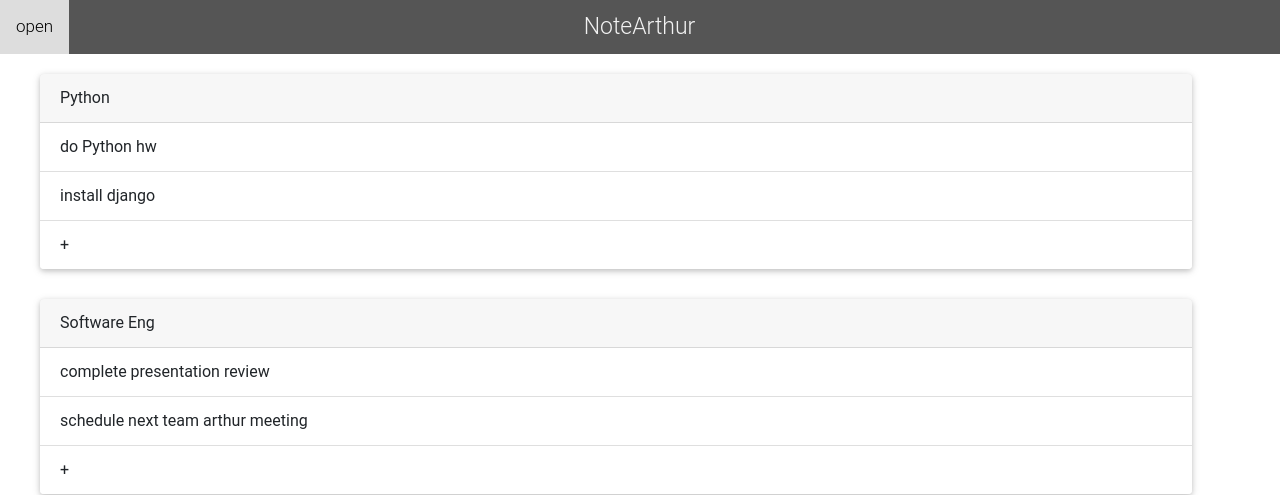
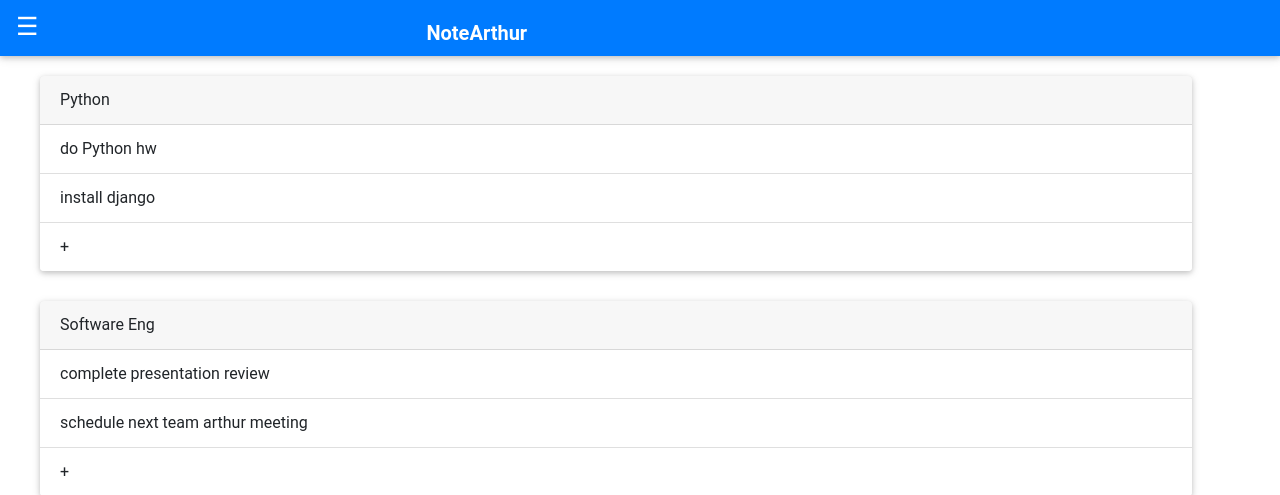
Before and after one commit to uda832/note_arthur, a Flask app: template app/templates/arthur.html in a window 1280 px wide. Shown: the top 495 px of the page. Run offline with Flask 2, Linux system fonts and the light colour scheme; the template is opened without the code that fills it, so the values that code supplies are empty; some libraries are stand-ins or nearby versions.

Commit message:
Change the topbar

```diff
--- a/app/static/css/navStyle.css
+++ b/app/static/css/navStyle.css
@@ -15,8 +15,6 @@ body{
     display: block;
     float: center;
     font-size: 23px;
-    padding-top: 10px;
-    padding-right: 70px; /*Takes care of title offset from green box*/
     text-align: center;
 }
 
@@ -100,3 +98,7 @@ body{
     .sidenav {padding-top: 30px;}
     .sidenav a {font-size: 14px;}
 }
+
+/* .card {
+    max-width: 500px;
+} */
--- a/app/templates/arthur.html
+++ b/app/templates/arthur.html
@@ -54,19 +54,25 @@
 </head>
 <body>
     <!-- Top bar Navigation -->
-    <div class="topnav" id="myTopnav">
-        <a href="#home" class="active"><span onclick="openNav()">open</span></a>
-        <href="javascript:void(0);" class="title">NoteArthur</a>
-        <!-- <a href="#contact">Contact</a>
-        <a href="#about">About</a> -->
-        <a href="javascript:void(0);" class="icon" onclick="myFunction()">&#9776;</a>
-      </div>
-
+    <nav class="navbar navbar-default navbar-fixed-top" style="height: 7vh; background-color: #007bff;">
+        <div style="color: white; cursor: pointer; display: inline-block; width: 50px; height: 50px; ">
+            <div style="font-size: 25px; width: 100%; height: 100%; margin: auto auto" onclick="openNav()">☰</div>
+        </div>
+        <div class="navbar-brand">
+            <span style="color: white; font-weight: bold;">NoteArthur</span>
+        </div>
+        <div class="filler">
+            <span style="color: white; font-weight: bold;"></span>
+        </div>
+        <div class="filler">
+            <span style="color: white; font-weight: bold;"></span>
+        </div>
+    </nav>
 
     <!-- Side bar Navigation -->
     <script src="/static/js/navBar.js"></script>
     <div id="mySidenav" class="sidenav">
-        <a href="javascript:void(0)" class="closebtn" onclick="closeNav()">&times;</a>
+        <a href="javascript:void(0)" class="closebtn" onclick="closeNav()">☰</a>
         <a href="#">Something1</a>
         <a href="#">Something2</a>
         <a href="#">Something3</a>
@@ -106,6 +112,7 @@
     </div>
 
 
+
     <script>
 
 
```
Also changed, not shown: app/routes.py (+36 -36 lines).
